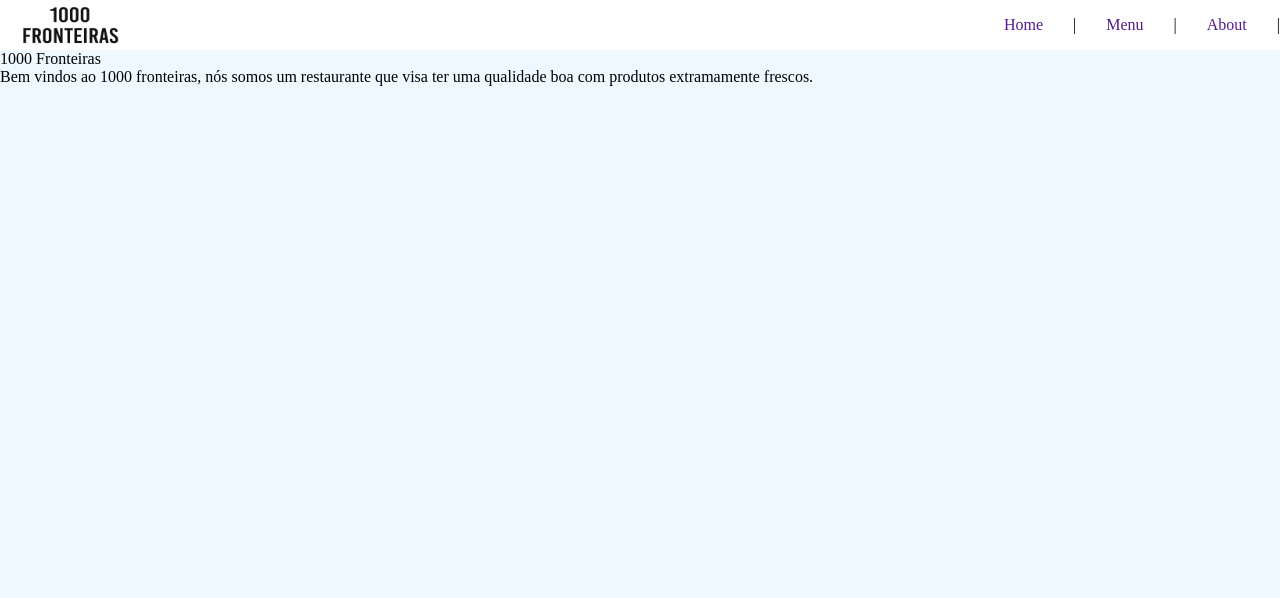
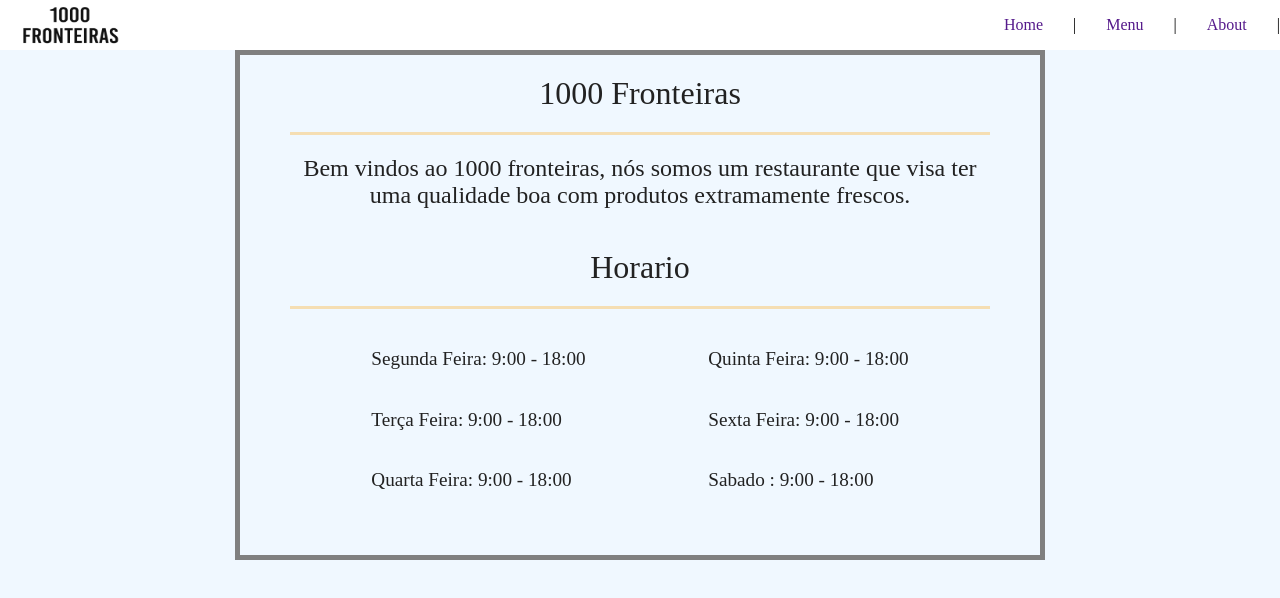
Before and after one commit to DinisAzPereira/restaurantPage, a website built with webpack: page src/template.html in a window 1280 px wide. Built offline with nearby package versions, Linux system fonts and the light colour scheme.

Commit message:
first page styled

```diff
--- a/src/firstPage.js
+++ b/src/firstPage.js
@@ -1,22 +1,78 @@
 import logo1000 from "./img/logo1000.png";
-
 
 export function firstPage() {
 
+
+// imports
 const divContent = document.querySelector(".content");
 const title = document.createElement("div");
+const menuContainer = document.createElement("div");
 const description = document.createElement("div");
 const imageHeaderLogo = document.querySelector(".imageHeaderLogo")
 const image = document.createElement("img");
+const horarioContainer = document.createElement("div");
+const horarioTitle = document.createElement("div");
+const horarioDetails = document.createElement("div");
+const leftDetails = document.createElement("div");
+const rightDetails = document.createElement("div");
+const firstText = document.createElement("p");
+const secondText = document.createElement("p");
+const thirdText = document.createElement("p");
+const fourthText = document.createElement("p");
+const fiveText = document.createElement("p");
+const sixText = document.createElement("p");
+
+
+
+
+
+
+
+menuContainer.classList.add("menuContainer")
+title.classList.add("title");
+description.classList.add("description");
+horarioContainer.classList.add("horarioContainer");
+horarioTitle.classList.add("horarioTitle");
+horarioDetails.classList.add("horarioDetails");
+leftDetails.classList.add("leftDetails");
+rightDetails.classList.add("rightDetails");
+
+
+
+
+// styling
 image.src = logo1000;
-
 title.textContent = "1000 Fronteiras"
 description.textContent = "Bem vindos ao 1000 fronteiras, nós somos um restaurante que visa ter uma qualidade boa com produtos extramamente frescos."
+horarioTitle.textContent = "Horario"
+firstText.textContent = "Segunda Feira: 9:00 - 18:00"
+secondText.textContent = "Terça Feira: 9:00 - 18:00"
+thirdText.textContent = "Quarta Feira: 9:00 - 18:00"
+fourthText.textContent = "Quinta Feira: 9:00 - 18:00"
+fiveText.textContent = "Sexta Feira: 9:00 - 18:00"
+sixText.textContent = "Sabado : 9:00 - 18:00"
 
+// append childs
 imageHeaderLogo.appendChild(image);
 
-divContent.appendChild(title);
-divContent.appendChild(description);
+divContent.appendChild(menuContainer);
+menuContainer.appendChild(title);
+menuContainer.appendChild(description);
+menuContainer.appendChild(horarioContainer);
+horarioContainer.appendChild(horarioTitle);
+menuContainer.appendChild(horarioDetails);
+horarioDetails.appendChild(leftDetails);
+horarioDetails.appendChild(rightDetails);
+leftDetails.appendChild(firstText);
+leftDetails.appendChild(secondText);
+leftDetails.appendChild(thirdText);
+rightDetails.appendChild(fourthText);
+rightDetails.appendChild(fiveText);
+rightDetails.appendChild(sixText);
+
+
+
+
 
 
 
--- a/src/index.js
+++ b/src/index.js
@@ -1,6 +1,17 @@
 import "./styles.css";
 import { firstPage } from "./firstPage.js";
-// o código dentro da função só será executado quando o HTML estiver pronto
+
+// O código dentro da função só será executado quando o HTML estiver pronto
 document.addEventListener("DOMContentLoaded", () => {
-    firstPage(); // Chama a função para preencher o <div id="content">
+  // Chama a função para preencher o conteúdo inicial
+  firstPage();
+
+  // Seleciona o botão "menu" após o DOM estar carregado
+  const menu = document.querySelector(".Menu");
+
+  // Adiciona um evento de clique ao botão "menu"
+  menu.addEventListener("click", async () => {
+    const { secondPage } = await import("./secondPage.js"); // Importação dinâmica
+    secondPage(); // Chama a função para preencher o <div id="content">
+  });
 });
--- /dev/null
+++ b/src/secondPage.js
@@ -0,0 +1,9 @@
+
+
+
+export function secondPage() {
+
+    const menuContainer = document.createElement("div");
+
+
+}
--- a/src/styles.css
+++ b/src/styles.css
@@ -1,8 +1,8 @@
 body {
   display: flex;
   flex-direction: column;
-  min-height: 100VH;
-  min-width: 100VH;
+  min-width: 100vh;
+  min-height: 100vh;
   margin: 0;
   background-color: aliceblue;
   }
@@ -33,6 +33,8 @@ img {
     min-width: 100%;
     height: 50px;
     background-color: white;
+    min-height: 100%;
+    min-width: 100%;
     justify-content: space-between;
     align-items: center;
 
@@ -42,3 +44,102 @@ img {
      display: flex;
      gap: 30px;
   }
+
+
+/* menu container */
+
+.content {
+  display: flex;
+  align-items: center;
+  justify-content: center;
+  min-height: 100%;
+}
+.menuContainer{
+  display: flex;
+  flex-direction: column;
+  width: 800px;
+  height: 500px;
+  border: 5px solid grey;
+
+  align-items: center;
+}
+
+.title {
+     color: #222222;
+    text-align: center;
+    box-sizing: border-box;
+    font-size: 2rem;
+    padding: 20px;
+    border-bottom: 3px solid wheat;
+    width: 700px;
+}
+
+.description{
+  width: 700px;
+  text-align: center;
+
+  color: #222222;
+  padding: 20px;
+  font-size: 1.5rem;
+
+}
+
+.horarioContainer {
+  display: flex;
+  flex-direction: column;
+  align-items: center;
+  width: 700px;
+
+}
+
+.horarioTitle {
+
+  color: #222222;
+  text-align: center;
+  box-sizing: border-box;
+  font-size: 2rem;
+  padding: 20px;
+  width: 700px;
+  border-bottom: 3px solid wheat;
+
+}
+
+.horarioDetails{
+  box-sizing: border-box;
+  display: flex;
+  width: 700px;
+  padding: 20px;
+  align-items: center;
+  justify-content: space-around;
+}
+
+
+.leftDetails{
+
+  display: flex;
+  flex-direction: column;
+}
+
+.rightDetails{
+  display: flex;
+  flex-direction: column;
+
+}
+
+.leftDetails p {
+    color: #222222;
+
+    font-size: 1.2rem;
+
+
+}
+
+
+
+.rightDetails p {
+    color: #222222;
+
+    font-size: 1.2rem;
+
+
+}
--- a/src/template.html
+++ b/src/template.html
@@ -12,9 +12,9 @@
             <div class="imageHeaderLogo"></div>
 
             <nav class="navbar">
-                <a href="">Home</a> |
-                <a href="">Menu</a> |
-                <a href="">About</a> |
+                <a href="" id="home">Home</a> |
+                <a href="" id="menu">Menu</a> |
+                <a href="" id="about">About</a> |
 
             </nav>
         </div>
```
Also changed, not shown: src/main.js (deleted), 2 other files.
